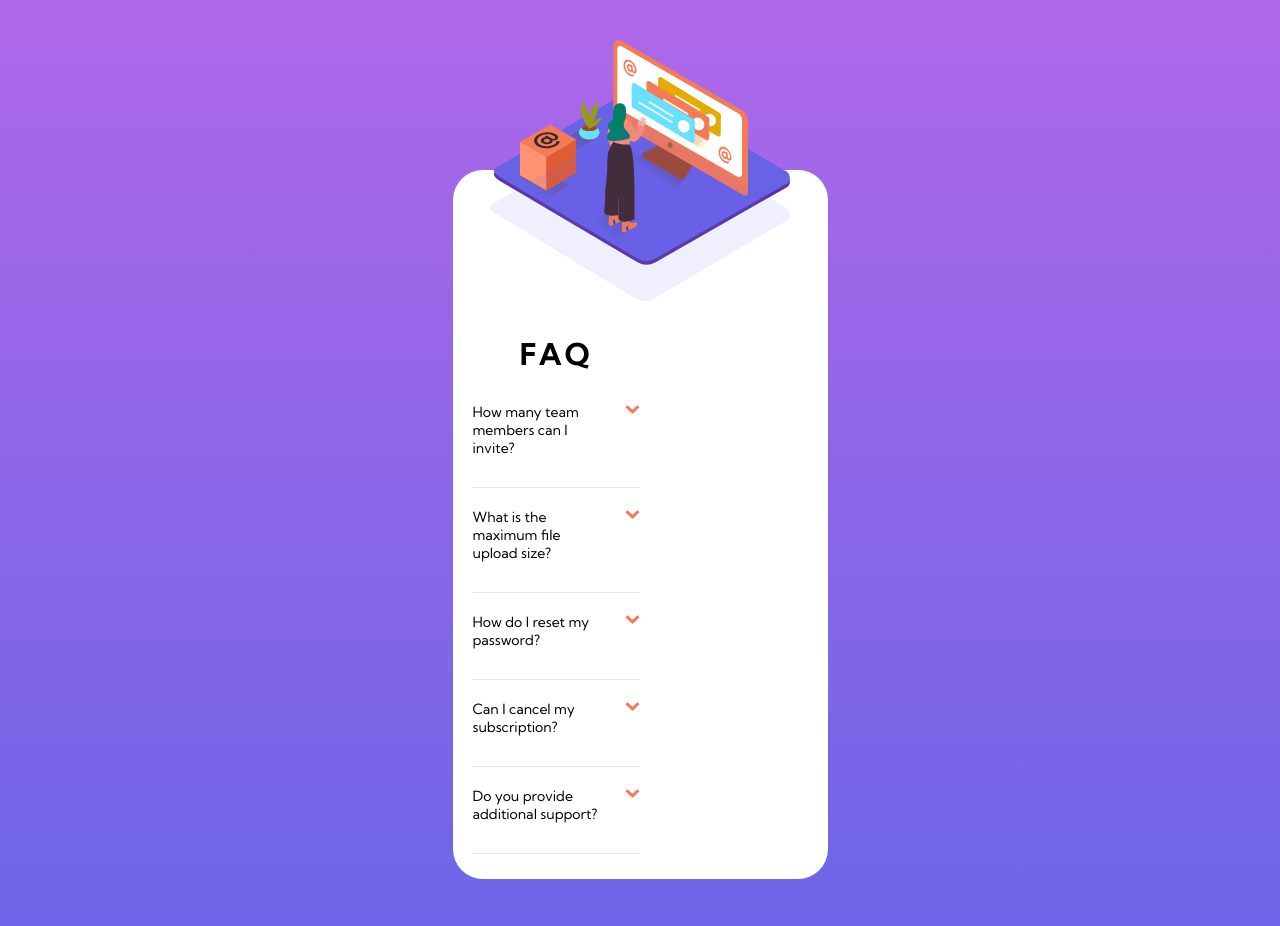
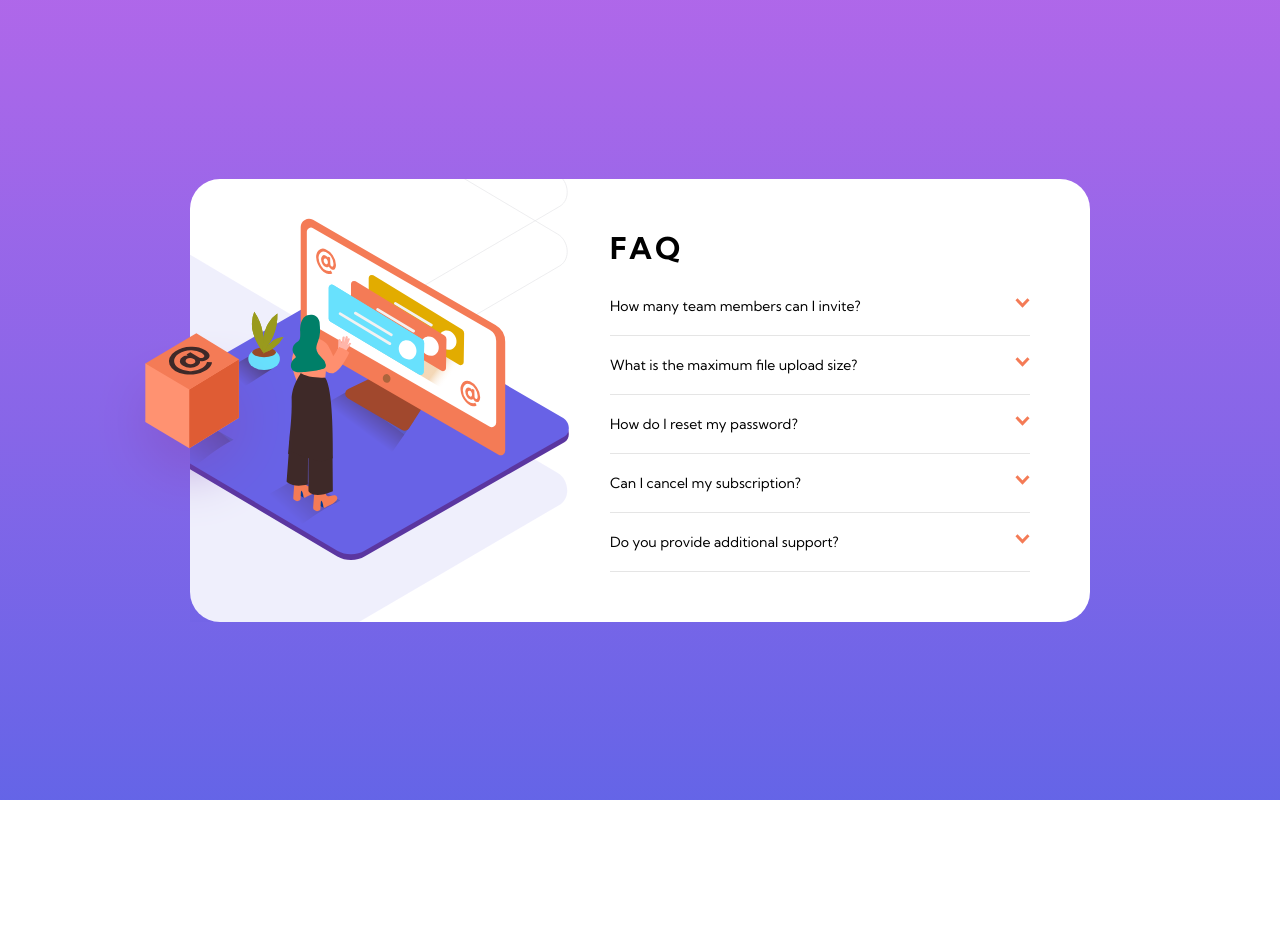
Before and after one commit to dzevad-cyber/frontendmentor-accordion-faq, a website: page index.html in a window 1280 px wide. After the commit the page ends 800 px from the top, so only its background shows below. Drawn offline with Linux system fonts and the light colour scheme.

Commit message:
finished desktop design and active states

```diff
--- a/index.html
+++ b/index.html
@@ -18,12 +18,34 @@
   <body>
     <div class="container">
       <section class="faq-accordion">
+        <img
+          class="faq-accordion--box"
+          src="./images/illustration-box-desktop.svg"
+          alt=""
+        />
+
         <header class="faq-accordion__header">
-          <img
-            src="./images/illustration-woman-bg-mobile.svg"
+          <div class="faq-accordion__header--mobile">
+            <img src="./images/illustration-woman-bg-mobile.svg" alt="" />
+          </div>
+          <div class="faq-accordion__header--desktop">
+            <img
+              class="faq-accordion__header--bg-pattern"
+              src="./images/bg-pattern-desktop.svg"
+              alt="background pattern for header"
+            />
+            <img
+              class="faq-accordion__header--woman-desktop"
+              src="./images/illustration-woman-online-desktop.svg"
+              alt=""
+            />
+          </div>
+          <!-- <img
+            src="./images/illustration-woman-online-desktop.svg"
             alt="header illustration"
             title="woman illustration"
-          />
+          /> -->
+          <!-- <img src="./images/bg-pattern-desktop.svg" alt="" width="500px" /> -->
         </header>
         <section class="faq-accordion__body">
           <h1 class="faq-accordion__title">faq</h1>
--- a/sass/compoents/__accordion.scss
+++ b/sass/compoents/__accordion.scss
@@ -6,7 +6,7 @@
 
   &__item {
     border-bottom: 1px solid rgba(0, 0, 0, 0.1);
-    padding-bottom: 2rem;
+    padding-bottom: 1rem;
 
     display: grid;
     grid-template-columns: 1fr min-content;
--- a/sass/compoents/__faq-accordion.scss
+++ b/sass/compoents/__faq-accordion.scss
@@ -8,12 +8,62 @@
   padding: 2.5rem 2rem;
   position: relative;
 
+  &--box {
+    position: absolute;
+    top: 152px;
+    left: -98px;
+    width: 200px;
+    height: 200px;
+    z-index: 1000;
+    display: none;
+  }
+
   &__header {
     position: absolute;
     top: -130px;
     left: 50%;
     transform: translateX(-50%);
     width: 300px;
+
+    &--desktop {
+      display: none;
+    }
+
+    @media (min-width: 62.5em) {
+      position: relative;
+      top: 0;
+      left: 0;
+      transform: translateX(0%);
+      align-self: center;
+      width: 100%;
+      height: 100%;
+      overflow: hidden;
+
+      &--mobile {
+        display: none;
+      }
+
+      &--desktop {
+        display: block;
+        width: 100%;
+        height: 100%;
+      }
+
+      &--bg-pattern {
+        position: absolute;
+        width: 750px;
+        height: 750px;
+        top: -224px;
+        left: -372px;
+      }
+
+      &--woman-desktop {
+        position: absolute;
+        top: 39px;
+        left: -71px;
+        width: 450px;
+      }
+    }
   }
 
   &__body {
@@ -21,6 +71,12 @@
     justify-items: center;
     row-gap: 3rem;
     margin-top: 140px;
+
+    @media (min-width: 62.5em) {
+      margin-top: 0;
+      justify-items: start;
+      padding: 5rem 0 5rem 0;
+    }
   }
 
   &__title {
@@ -32,5 +88,11 @@
 
   @media (min-width: 62.5em) {
     grid-template-columns: 1fr 1fr;
+    max-width: 900px;
+    padding: 0 6rem 0 0;
+
+    &--box {
+      display: block;
+    }
   }
 }
```
Also changed, not shown: images/desk-wom-online-user.png (added), images/illustration-woman-bg-desktop.svg (added), style.css, 1 other file.
